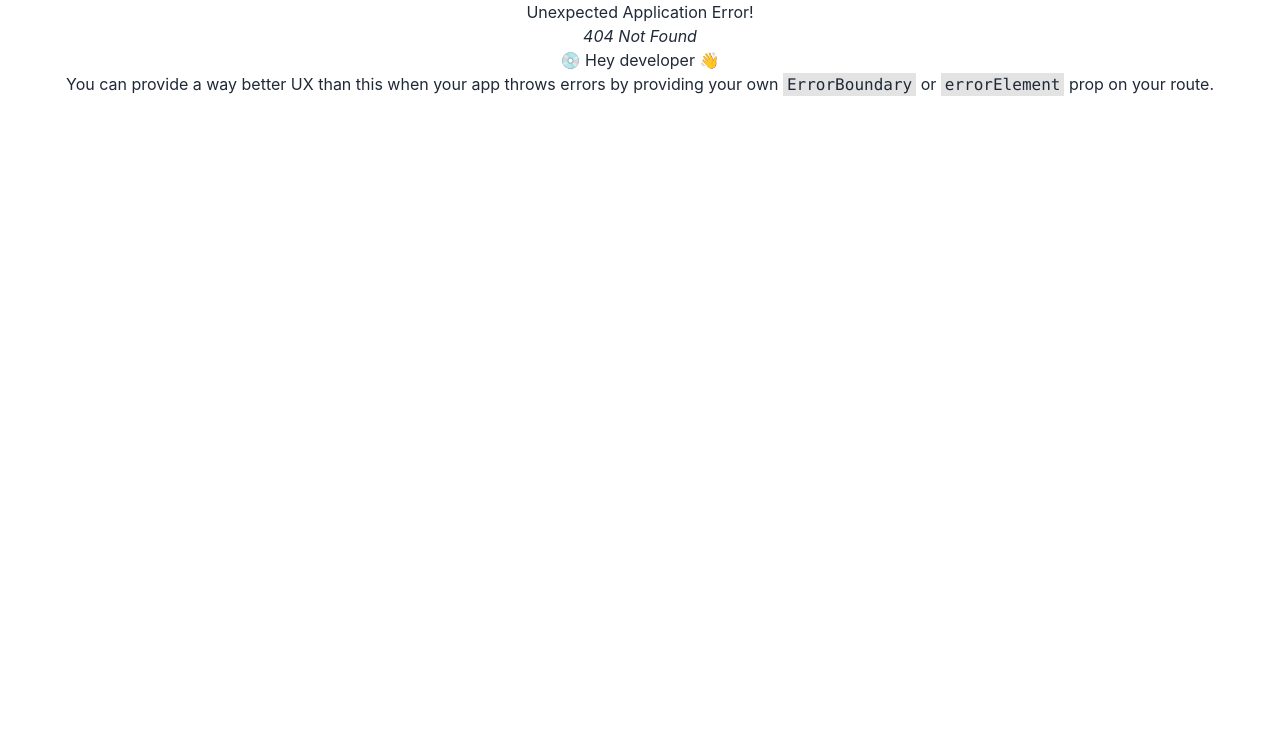
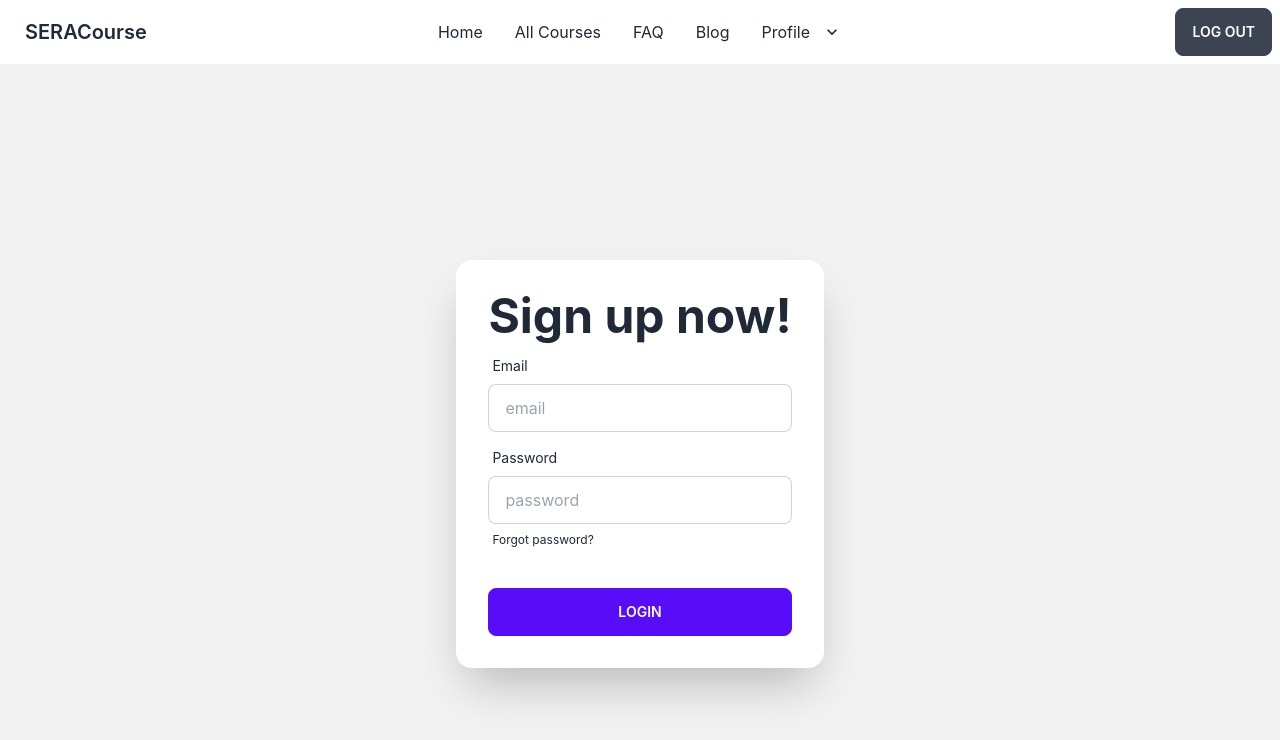
Before and after one commit to rawnaqul/best-course-client-side, a React (Create React App) app: page /signup in a window 1280 px wide. Before the commit this address had no page. Shown: the top 740 px of the page. Built offline with nearby package versions, Linux system fonts and the light colour scheme.

Commit message:
forms added

```diff
--- a/src/pages/courses/Allcourses.js
+++ b/src/pages/courses/Allcourses.js
@@ -1,8 +1,11 @@
 import React from 'react';
+import { useLoaderData } from 'react-router-dom';
 import Courses from './Courses';
 import Sidebar from './Sidebar';
 
 const Allcourses = () => {
+    const mycourses = useLoaderData();
+    console.log(mycourses.length);
     return (
         <div>
             <div className='grid grid-cols-4 gap-4'>
--- a/src/pages/login/Login.js
+++ b/src/pages/login/Login.js
@@ -1,9 +1,36 @@
 import React from 'react';
+import { Link } from 'react-router-dom';
 
 const Login = () => {
     return (
         <div>
-            log in page
+            <div className="hero min-h-screen bg-base-200">
+                <div className="hero-content flex-col lg:flex-row-reverse">
+                    <div className="card flex-shrink-0 w-full max-w-sm shadow-2xl bg-base-100">
+                        <div className="card-body">
+                            <h1 className="text-5xl font-bold">Login now!</h1>
+                            <div className="form-control">
+                                <label className="label">
+                                    <span className="label-text">Email</span>
+                                </label>
+                                <input type="text" placeholder="email" className="input input-bordered" />
+                            </div>
+                            <div className="form-control">
+                                <label className="label">
+                                    <span className="label-text">Password</span>
+                                </label>
+                                <input type="text" placeholder="password" className="input input-bordered" />
+                                <label className="label">
+                                    <Link href="#" className="label-text-alt link link-hover">Forgot password?</Link>
+                                </label>
+                            </div>
+                            <div className="form-control mt-6">
+                                <button className="btn btn-primary">Login</button>
+                            </div>
+                        </div>
+                    </div>
+                </div>
+            </div>
         </div>
     );
 };
--- a/src/pages/signup/Signup.js
+++ b/src/pages/signup/Signup.js
@@ -1,9 +1,36 @@
 import React from 'react';
+import { Link } from 'react-router-dom';
 
 const Signup = () => {
     return (
         <div>
-            sign up page
+            <div className="hero min-h-screen bg-base-200">
+                <div className="hero-content flex-col lg:flex-row-reverse">
+                    <div className="card flex-shrink-0 w-full max-w-sm shadow-2xl bg-base-100">
+                        <div className="card-body">
+                            <h1 className="text-5xl font-bold">Sign up now!</h1>
+                            <div className="form-control">
+                                <label className="label">
+                                    <span className="label-text">Email</span>
+                                </label>
+                                <input type="text" placeholder="email" className="input input-bordered" />
+                            </div>
+                            <div className="form-control">
+                                <label className="label">
+                                    <span className="label-text">Password</span>
+                                </label>
+                                <input type="text" placeholder="password" className="input input-bordered" />
+                                <label className="label">
+                                    <Link href="#" className="label-text-alt link link-hover">Forgot password?</Link>
+                                </label>
+                            </div>
+                            <div className="form-control mt-6">
+                                <button className="btn btn-primary">Login</button>
+                            </div>
+                        </div>
+                    </div>
+                </div>
+            </div>
         </div>
     );
 };
--- a/src/routes/routes/routes.js
+++ b/src/routes/routes/routes.js
@@ -4,6 +4,8 @@ import Home from "../../pages/home/Home";
 import Faq from "../../pages/faq/Faq";
 import Blog from "../../pages/blogs/Blog";
 import Allcourses from "../../pages/courses/Allcourses";
+import Login from "../../pages/login/Login";
+import Signup from "../../pages/signup/Signup";
 
 export const router = createBrowserRouter([
     {
@@ -24,7 +26,18 @@ export const router = createBrowserRouter([
             },
             {
                 path: "/courses",
+                loader: async () => {
+                    return fetch('http://localhost:5000/mycourses')
+                },
                 element: <Allcourses></Allcourses>,
+            },
+            {
+                path: "/login",
+                element: <Login></Login>,
+            },
+            {
+                path: "/signup",
+                element: <Signup></Signup>,
             },
         ]
     }
```
Also changed, not shown: src/contexts/courseProvider/courseProvider.js (added).
